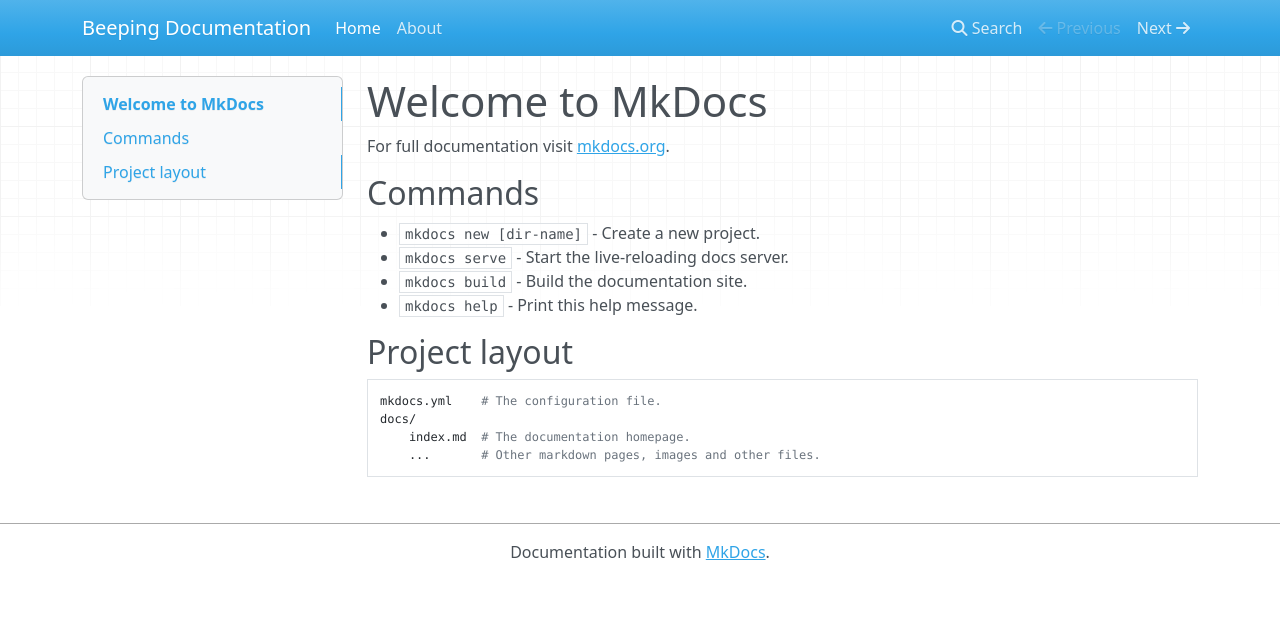
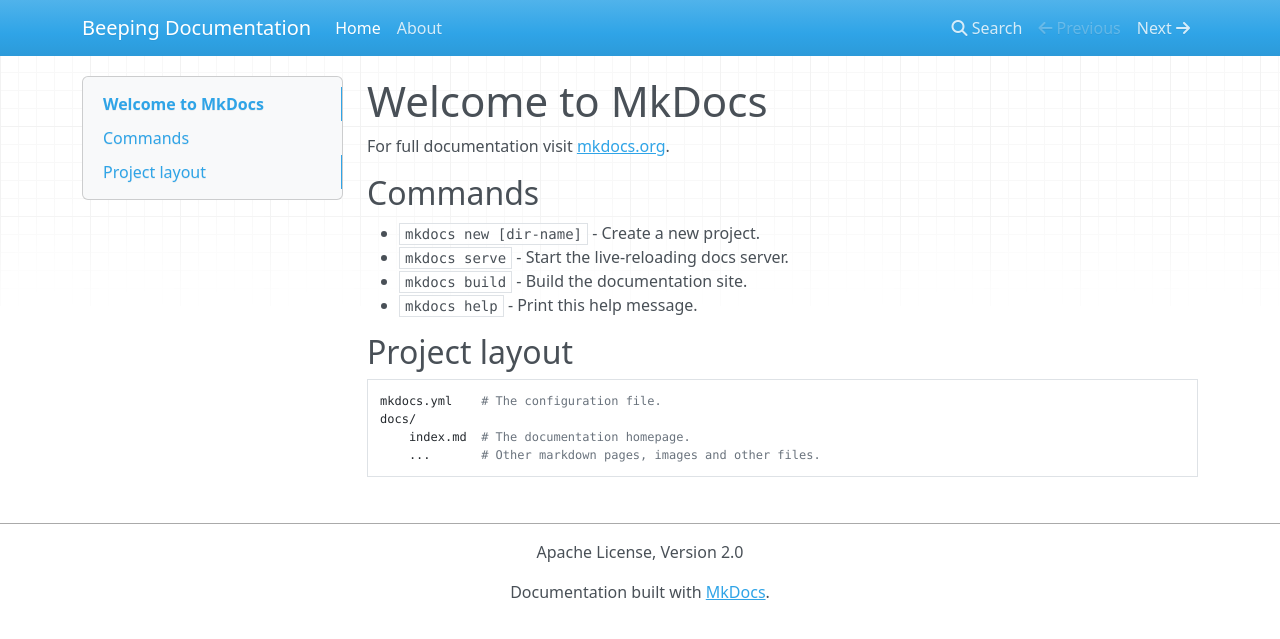
Before and after one commit to alfredrc/beeping-docs, an MkDocs documentation site: the page built from docs/index.md, in a window 1280 px wide. Shown: the top 639 px of the page. Built offline with MkDocs 1.6.1, drawn with Linux system fonts in a browser that asks for light colours; nearby versions of some CDN libraries.

Commit message:
Project copyright

```diff
--- a/mkdocs.yml
+++ b/mkdocs.yml
@@ -4,6 +4,10 @@
 site_author: Beeping LLC
 site_url: https://beeping.io
 
+# Page tree
 nav:
   - Home: index.md
   - About: about.md
+
+# Copyright
+copyright: 'Apache License, Version 2.0'
```
